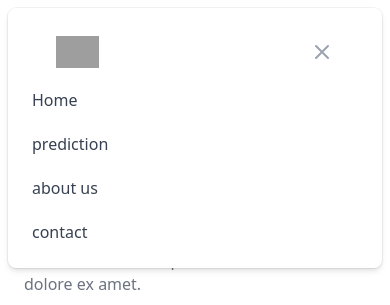
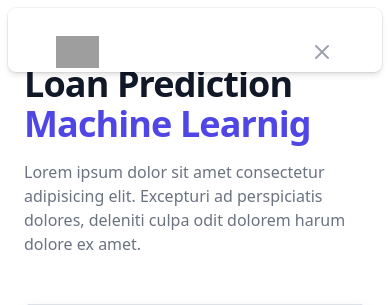
Before and after one commit to Punit-More31/loan_prediction_ML_project, a Flask app: template templates/index.html in a window 390 px wide. Shown: the top 305 px of the page. Run offline with Flask 2, Linux system fonts and the light colour scheme; the template is opened without the code that fills it, so the values that code supplies are empty; parts of the project's set-up code (start-up, migrations or seed data) failed here and were passed over; grey boxes are pictures that could not be loaded.

Commit message:
Add files via upload

```diff
--- a/app.py
+++ b/app.py
@@ -6,9 +6,9 @@ import numpy as np
 app = Flask(__name__)
 model = pickle.load(open('model.pkl', 'rb'))
 
-@app.route('/')
-def home():
-    return render_template("index.html")
+# @app.route('/')
+# def home():
+#     return render_template("index.html")
 
 
 @app.route('/predict', methods=['GET', 'POST'])
--- a/templates/index.html
+++ b/templates/index.html
@@ -22,34 +22,7 @@
       </svg>
 
       <div class="relative pt-6 px-4 sm:px-6 lg:px-8">
-        <nav class="relative flex items-center justify-between sm:h-10 lg:justify-start" aria-label="Global">
-          <div class="flex items-center flex-grow flex-shrink-0 lg:flex-grow-0">
-            <div class="flex items-center justify-between w-full md:w-auto">
-              <a href="#">
-                <span class="sr-only">Workflow</span>
-                <img class="h-8 w-auto sm:h-10" src="https://tailwindui.com/img/logos/workflow-mark-indigo-600.svg">
-              </a>
-              <div class="-mr-2 flex items-center md:hidden">
-                <button type="button" class="bg-white rounded-md p-2 inline-flex items-center justify-center text-gray-400 hover:text-gray-500 hover:bg-gray-100 focus:outline-none focus:ring-2 focus:ring-inset focus:ring-indigo-500" aria-expanded="false">
-                  <span class="sr-only">Open main menu</span>
-                  <!-- Heroicon name: outline/menu -->
-                  <svg class="h-6 w-6" xmlns="http://www.w3.org/2000/svg" fill="none" viewBox="0 0 24 24" stroke="currentColor" aria-hidden="true">
-                    <path stroke-linecap="round" stroke-linejoin="round" stroke-width="2" d="M4 6h16M4 12h16M4 18h16" />
-                  </svg>
-                </button>
-              </div>
-            </div>
-          </div>
-          <div class="hidden md:block md:ml-10 md:pr-4 md:space-x-8">
-            <a href="#" class="font-medium text-gray-500 hover:text-gray-900">Home</a>
 
-            <a href="#" class="font-medium text-gray-500 hover:text-gray-900">Prediction</a>
-
-            <a href="#" class="font-medium text-gray-500 hover:text-gray-900">About us</a>
-
-            <a href="#" class="font-medium text-gray-500 hover:text-gray-900">contact</a>
-
-          </div>
         </nav>
       </div>
 
@@ -79,15 +52,6 @@
                 </button>
               </div>
             </div>
-          <div class="px-2 pt-2 pb-3 space-y-1">
-            <a href="#" class="block px-3 py-2 rounded-md text-base font-medium text-gray-700 hover:text-gray-900 hover:bg-gray-50">Home</a>
-
-            <a href="#" class="block px-3 py-2 rounded-md text-base font-medium text-gray-700 hover:text-gray-900 hover:bg-gray-50">prediction</a>
-
-            <a href="#" class="block px-3 py-2 rounded-md text-base font-medium text-gray-700 hover:text-gray-900 hover:bg-gray-50">about us</a>
-
-            <a href="#" class="block px-3 py-2 rounded-md text-base font-medium text-gray-700 hover:text-gray-900 hover:bg-gray-50">contact</a>
-          </div>
 
         </div>
       </div>
```
